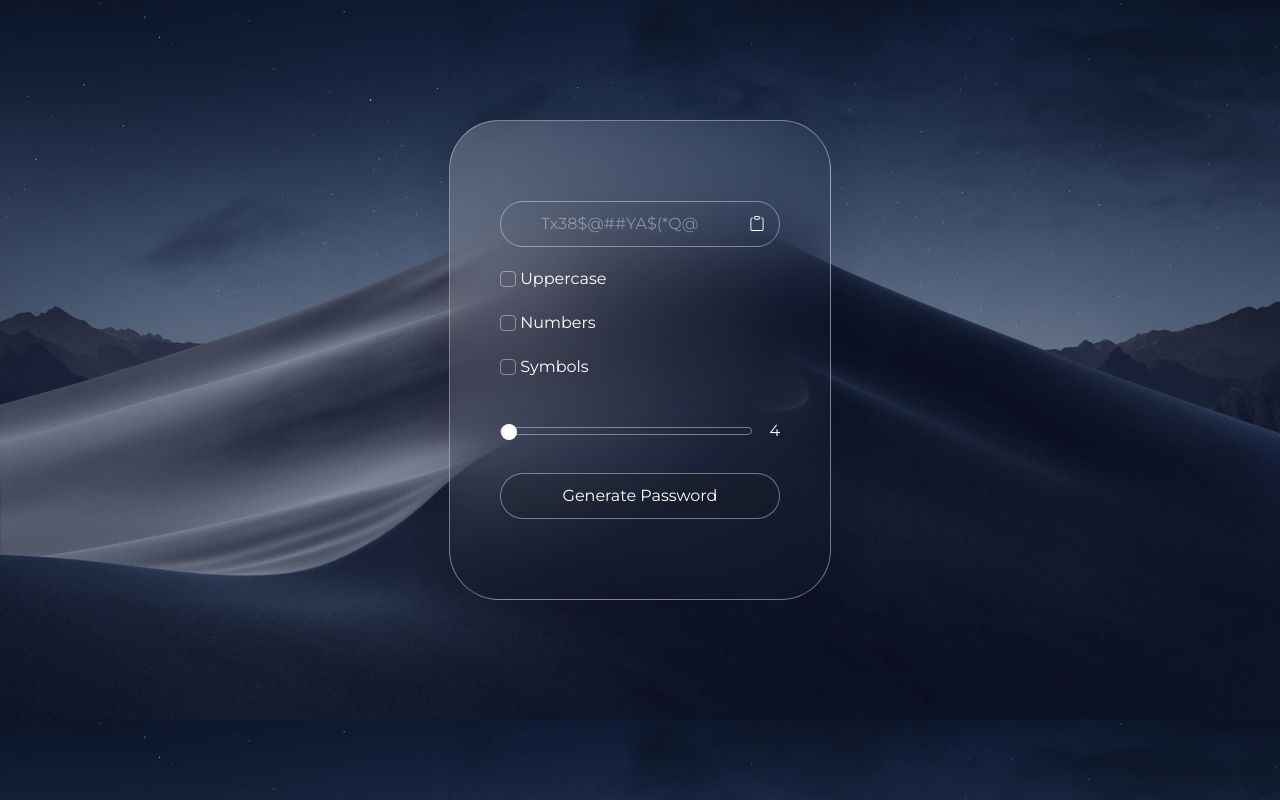
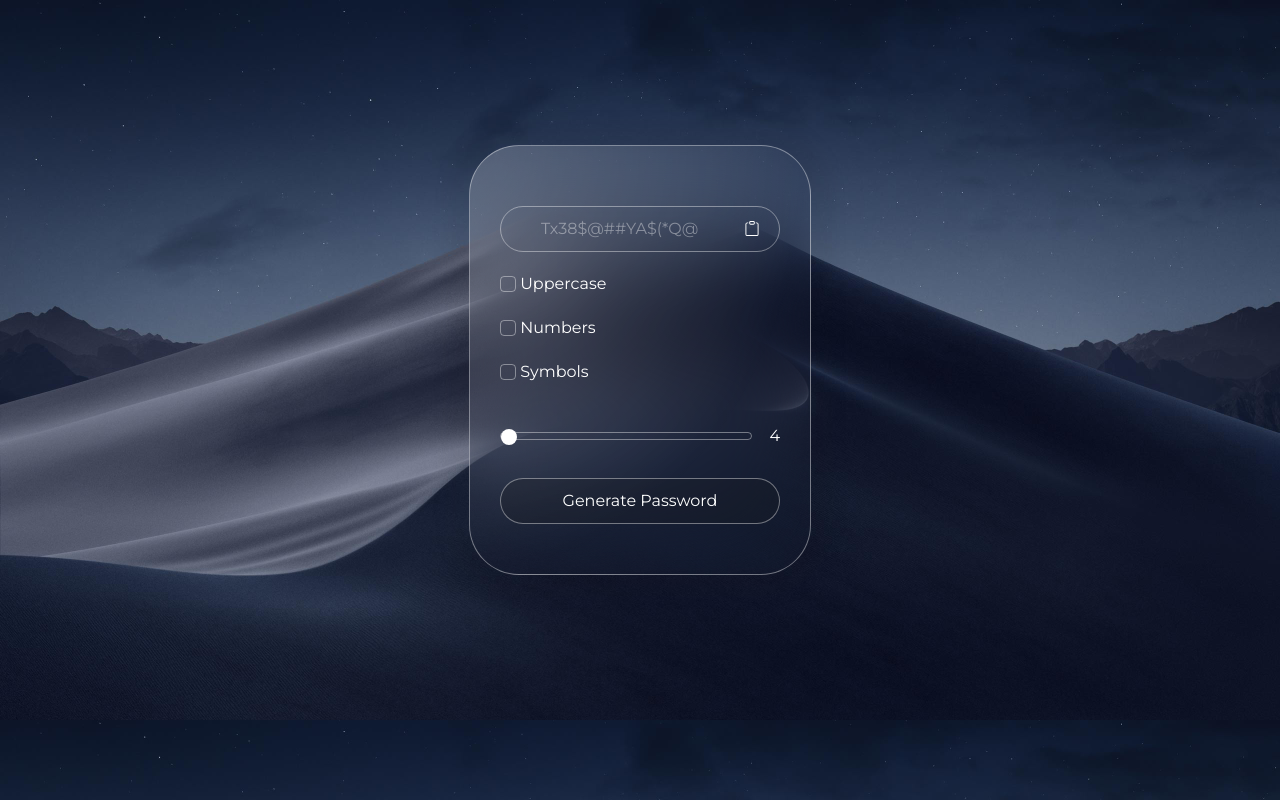
Before and after one commit to zakaryadev/password-generator, a plain HTML site: page index.html in a window 1280 px wide. Drawn offline with nearby package versions, Linux system fonts and the light colour scheme.

Commit message:
UI design

```diff
--- a/css/index.css
+++ b/css/index.css
@@ -11,7 +11,7 @@ body {
 
 #app {
   border: 1px solid rgba(255, 255, 255, 0.4);
-  padding: 80px 50px;
+  padding: 60px 30px 50px 30px;
   background: radial-gradient(100% 100% at 0% 0%, rgba(255, 255, 255, 0.2) 0%, rgba(255, 255, 255, 0) 100%);
   box-shadow: inset -5px -5px 250px rgba(255, 255, 255, 0.02);
   backdrop-filter: blur(42px);
@@ -27,7 +27,7 @@ body {
   border: 1px solid rgba(255, 255, 255, 0.4);
   background: transparent;
   padding: 10px 40px;
-  border-radius: 120px;
+  border-radius: 125px;
   outline: none;
   color: #fff;
 }
@@ -38,11 +38,11 @@ body {
 }
 
 .copy {
-  padding: 10px;
+  padding: 10px 20px;
   cursor: pointer;
   position: absolute;
-  top: 80px;
-  right: 55px;
+  top: 60px;
+  right: 30px;
 }
 
 .generate-pass input::placeholder {
@@ -116,4 +116,10 @@ body {
   color: #fff;
   background: rgba(32, 32, 32, 0.212);
   border: 1px solid rgba(255, 255, 255, 0.4);
+  transition: all 0.3s ease-in-out;
 }
+
+.button:active {
+  color: rgba(32, 32, 32, 0.699);
+  background-color: rgba(255, 255, 255, 0.37);
+}
```
